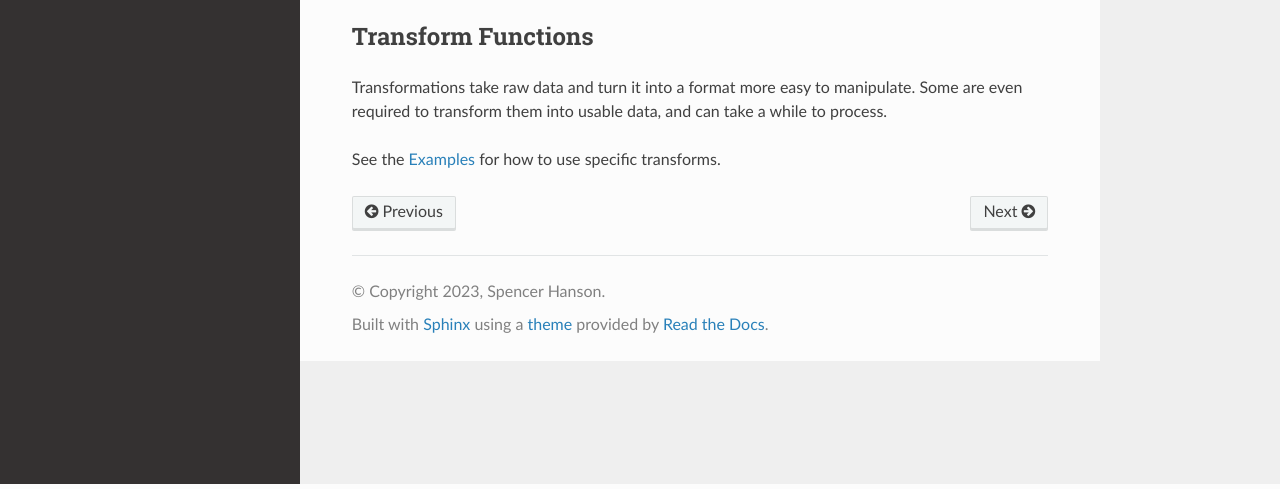
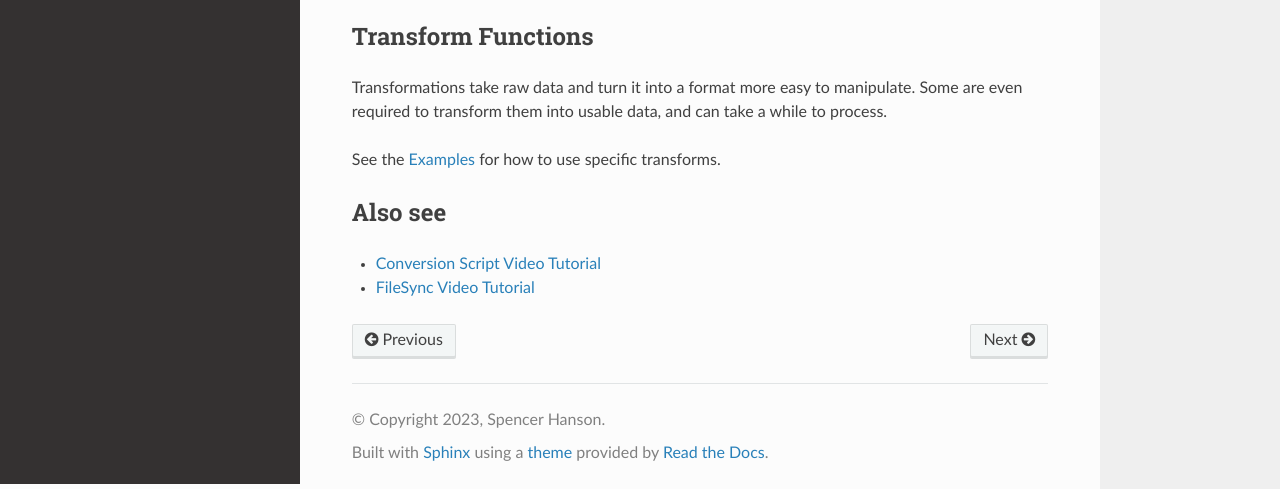
Before and after one commit to Anschutz-Visual-Cluster/simply-nwb, a Sphinx documentation site: the page built from docs/source/main/getting_started.rst, in a window 1280 px wide, cut to the strip 416-905 px from the top of the page. Built offline with Sphinx 7.4.7 and the Read the Docs theme 2.0.0, drawn with Linux system fonts in a browser that asks for light colours.

Commit message:
Update getting_started.rst

```diff
--- a/docs/source/main/getting_started.rst
+++ b/docs/source/main/getting_started.rst
@@ -21,3 +21,9 @@ Transformations take raw data and turn it into a format more easy to manipulate.
 Some are even required to transform them into usable data, and can take a while to process.
 
 See the :doc:`examples` for how to use specific transforms.
+
+Also see
+========
+
+- `Conversion Script Video Tutorial <https://youtu.be/YjmdfZFW21A>`_
+- `FileSync Video Tutorial <https://youtu.be/eTpJiaoYsRc>`_
```
